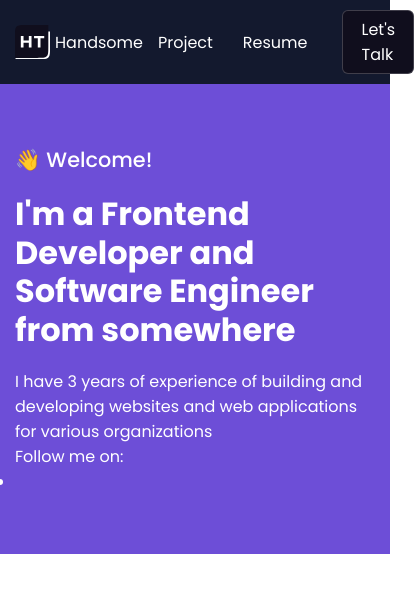
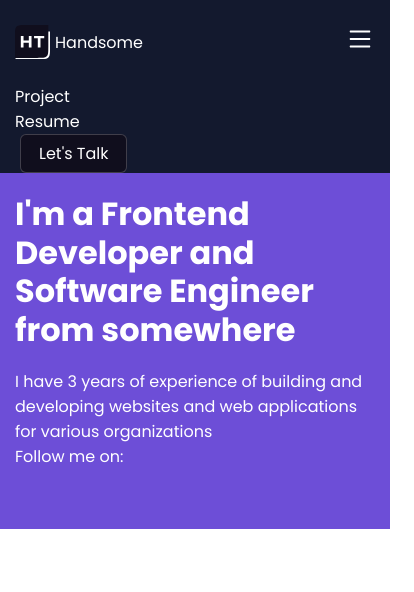
Before and after one commit to huzitaiwo/handsome, a React (Create React App) app: page / in a window 390 px wide. Shown: the top 592 px of the page, 414 px wide, since content can reach past the window. Built offline with nearby package versions, Linux system fonts and the light colour scheme.

Commit message:
repsonsive navbar

```diff
--- a/src/components/Banner.js
+++ b/src/components/Banner.js
@@ -10,7 +10,7 @@
         <div className="follow">
           <p>Follow me on:</p>
           <ul>
-            <li><a href=""></a></li>
+            {/* <li><a href=""></a></li> */}
           </ul>
         </div>
       </div>
--- a/src/components/Navbar.css
+++ b/src/components/Navbar.css
@@ -7,9 +7,9 @@
   height: 10vh;
 }
 .navbar .brand {
-  margin-right: auto;
   display: flex;
   align-items: center;
+  margin-right: auto;
 }
 .navbar .brand img {
   width: 35px;
@@ -40,3 +40,22 @@
 .navbar .hi:hover {
   background: #6d4ed7;
 }
+.navbar .toggler {
+  display: none;
+}
+
+/* mobile landscape - 678px */
+@media (max-width: 678px) {
+  .navbar ul {
+    background: #13192e;
+    position: absolute;
+    left: 0;
+    top: 10vh;
+    width: 100%;
+    flex-direction: column;
+    align-items: flex-start;
+  }
+  .navbar .toggler {
+    display: initial;
+  }
+}
--- a/src/components/Navbar.js
+++ b/src/components/Navbar.js
@@ -1,5 +1,7 @@
 import { Link } from 'react-router-dom'
 import brand from '../assest/icon/logo.svg'
+import hamburger from '../assest/icon/hamburger.svg'
+import close from '../assest/icon/close.svg'
 
 // style
 import './Navbar.css'
@@ -13,10 +15,14 @@
           <span>Handsome</span>
         </Link>
         <ul>
-            <li><Link to='/project'>Project</Link></li>
-            <li><Link to='/resume'>Resume</Link></li>
-            <li className='hi'><Link to='/contact'>Let's Talk</Link></li>
+          <li><Link to='/project'>Project</Link></li>
+          <li><Link to='/resume'>Resume</Link></li>
+          <li className='hi'><Link to='/contact'>Let's Talk</Link></li>
         </ul>
+        <div className="toggler">
+          <img className='hamburger' src={hamburger} alt="" />
+          {/* <img className='close' src={close} alt="" /> */}
+        </div>
       </div>
     </nav>
   )
```
